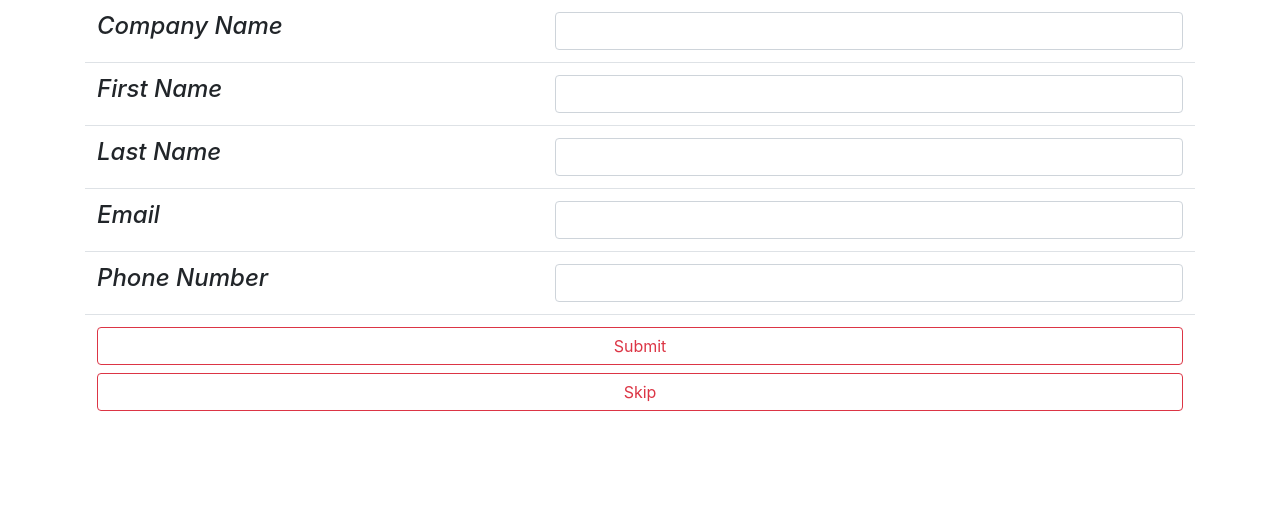
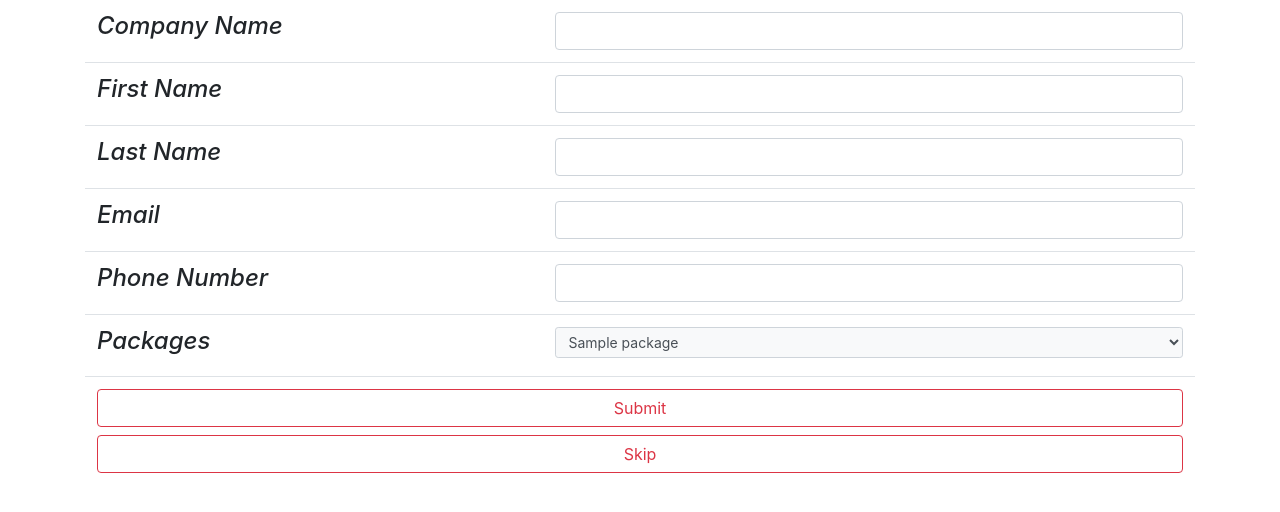
Before and after one commit to OzPozner-bynet/bynet_installer, a Python web app: template templates/details.html in a window 1280 px wide. Shown: the part 57-569 px from the top of the page. Run offline with Jinja, Linux system fonts and the light colour scheme; the template is opened without the code that fills it: most values are stand-ins (such as "Sample title", 1, 10 or a date in 2020); some libraries are stand-ins or nearby versions.

Commit message:
added attribute into details

```diff
--- a/src/app.py
+++ b/src/app.py
@@ -76,7 +76,7 @@ def details():
             return redirect(url_for("installer"))
 
     if request.method == "GET":
-	packages = list(list_packages.get_packages().keys())
+	    packages = list(list_packages.get_packages().keys())
         return render_template("details.html", packages=packages)
 
 
--- a/templates/details.html
+++ b/templates/details.html
@@ -45,6 +45,14 @@
                             phone="Phone number should contain only numbers and less then 15 digits."/></td>
             </tr>
             <tr>
+                <td><label class="font-italic h4">Packages</label></td>
+                <td><select name="package-select" class="form-control form-control-sm bg-light" id="exampleFormControlSelect1">
+                    {% for package in packages %}
+                    <option value="{{ package }}">{{ package }}</option>
+                    {% endfor %}
+                </select></td>
+            </tr>
+            <tr>
                 <td colspan="2" class="text-right">
                     <input type="submit" name="Submit" value="Submit" class="btn btn-outline-danger float-left mr-3 btn-block">
                     <input type="skip" name="Skip" value="Skip" class="btn btn-outline-danger float-right btn-block" onclick="redirection()">
```
